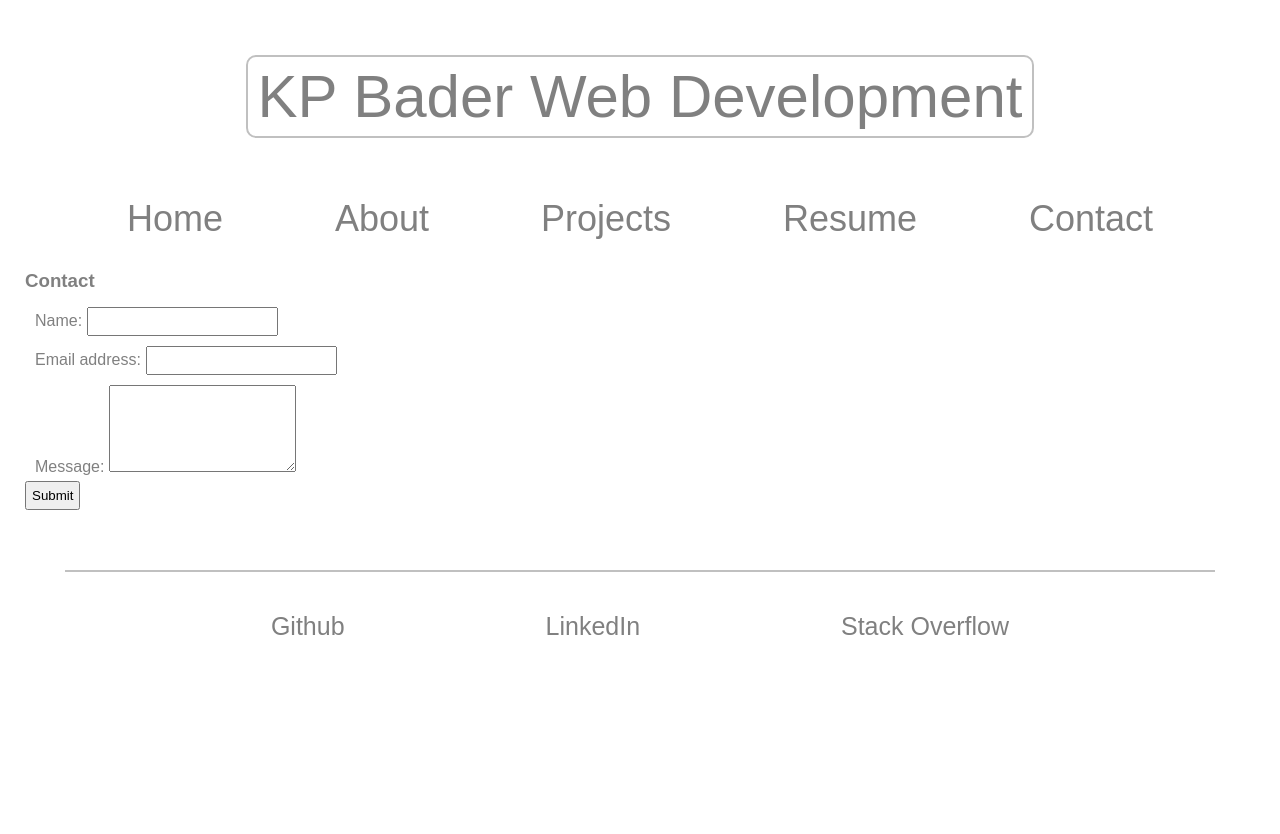
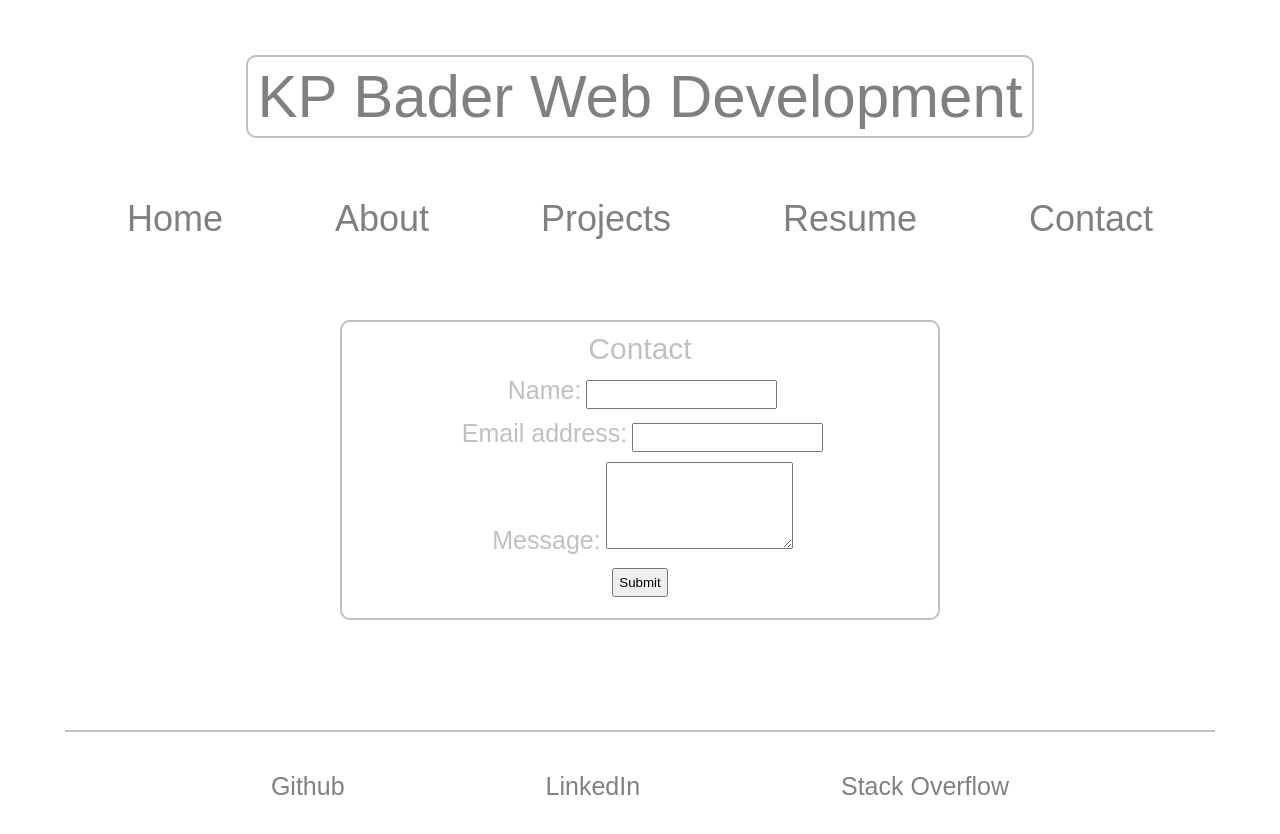
Before and after one commit to kpbader/kpb-portfolio-by-react, a React (Create React App) app: page /Contact in a window 1280 px wide. Shown: the top 834 px of the page. Before the commit the page ends 800 px from the top, so only its background shows below. Built offline with nearby package versions, Linux system fonts and the light colour scheme.

Commit message:
updated contact form; still needs more editing with the slots

```diff
--- a/src/App.js
+++ b/src/App.js
@@ -3,8 +3,8 @@ import './components/Home/home.css';
 import './components/Header/header.css';
 import './components/Nav/nav.css';
 import './components/Footer/footer.css';
-import './components/Resume/resume.css';
-import './components/About/about.css';
+// import './components/Resume/resume.css';
+// import './components/About/about.css';
 
 // importing components from react-router-dom package
 import {
--- a/src/components/Contact/contact.css
+++ b/src/components/Contact/contact.css
@@ -1,29 +1,33 @@
-  /* CONTACT styles start */
+#contact-container {
+  display: flex;
+  flex-wrap: wrap;
+  justify-content: center;
+  padding: 30px;
+  margin-bottom: 15px;
+}
 
-  #Contact {
-    margin: 50px;
-    padding-top: 20px;
-    border-top: 2px solid var(--tertiary-color);
-  }
 
-  .contact-info {
-    text-align: center;
-    font-style: normal;
-    font-weight: lighter;
-    font-size: 30px;
-    color: var(--tertiary-color);
-  }
+h3 {
+  font-size: 30px;
+  font-weight: normal;
+  text-align: center;
+}
 
-  .contact-info address {
-    font-style: normal;
-    font-weight: lighter;
-  }
+#contact-form {
+  border: 2px solid var(--tertiary-color);
+  border-radius: 10px;
+  height: 300px;
+  width: 600px;
+  text-align: center;
+  font-style: normal;
+  font-weight: lighter;
+  font-size: 30px;
+  color: var(--tertiary-color);
+  margin: 30px;
+  justify-content: center;
+}
 
-  .contact-info address a {
-    color: var(--tertiary-color);
-  }
+.form-slot {
+  font-size: 25px;
 
-  .contact-info address a:hover {
-    color: var(--fourth-color);
-  }
-  /* CONTACT styles end */
+}
--- a/src/components/Contact/contact.js
+++ b/src/components/Contact/contact.js
@@ -1,4 +1,5 @@
 import { useState } from 'react';
+import './contact.css';
 
 function Contact() {
 const [contactForm, setContactForm] = useState({ name: '', email: '', message: '' });
@@ -13,20 +14,20 @@ const formChange = (e) => {
     setContactForm({...contactForm, [e.target.name]: e.target.value });
 }
     return (
-        <section>
+        <section id="contact-container">
+            <form id="contact-form" onSubmit={submitForm}>
             <h3>Contact</h3>
-            <form id="contact-form" onSubmit={submitForm}>
-            <div>
+            <div className="form-slot">
               <label htmlFor="name">Name:</label>
-              <input type="text" defaultValue={name} onChange={formChange} name="name" />
+              <input type="text" defaultValue={name} onBlur={formChange} name="name" />
             </div>
-            <div>
+            <div className="form-slot">
               <label htmlFor="email">Email address:</label>
-              <input type="email" defaultValue={email} name="email" onChange={formChange} />
+              <input type="email" defaultValue={email} name="email" onBlur={formChange} />
             </div>
-            <div>
+            <div className="form-slot">
               <label htmlFor="message">Message:</label>
-              <textarea name="message" defaultValue={message} onChange={formChange} rows="5" />
+              <textarea name="message" defaultValue={message} onBlur={formChange} rows="5" />
             </div>
             <button type="submit">Submit</button>
           </form>
--- a/src/components/Resume/resume.css
+++ b/src/components/Resume/resume.css
@@ -1,7 +1,7 @@
 /* RESUME styles start */
 
 #resume {
-    margin: 50px;
+    /* margin: 50px; */
     padding: 80px;
     text-align: center;
     font-weight: lighter;
```
